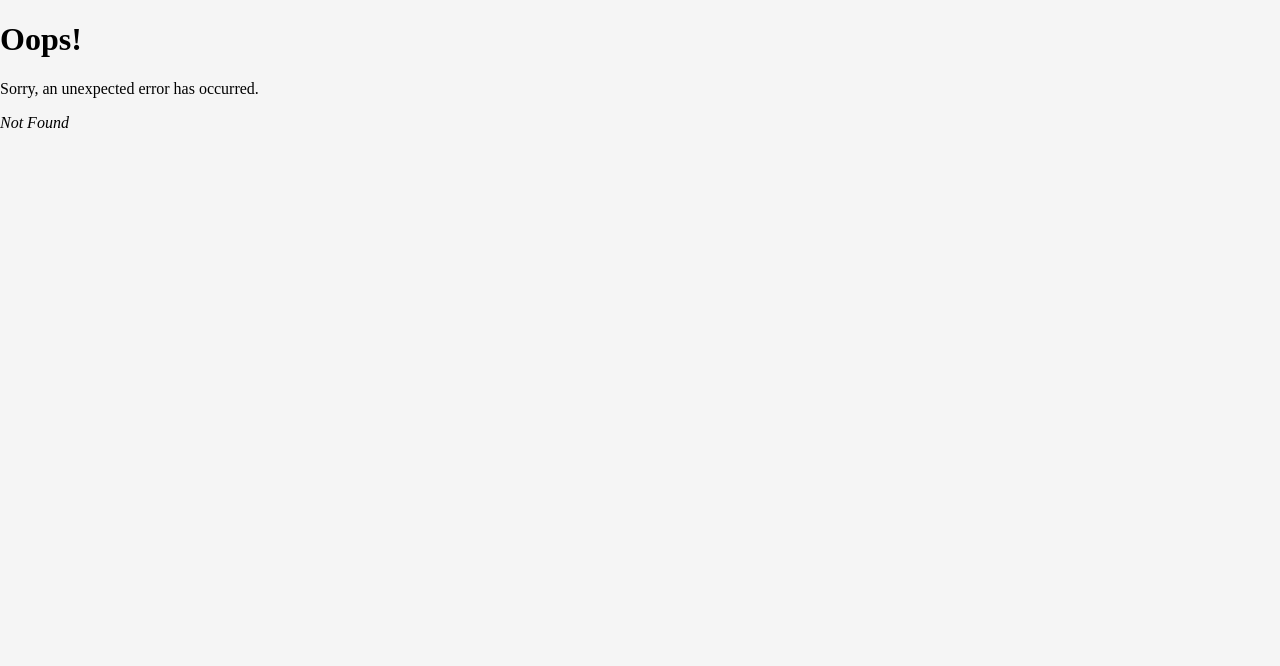
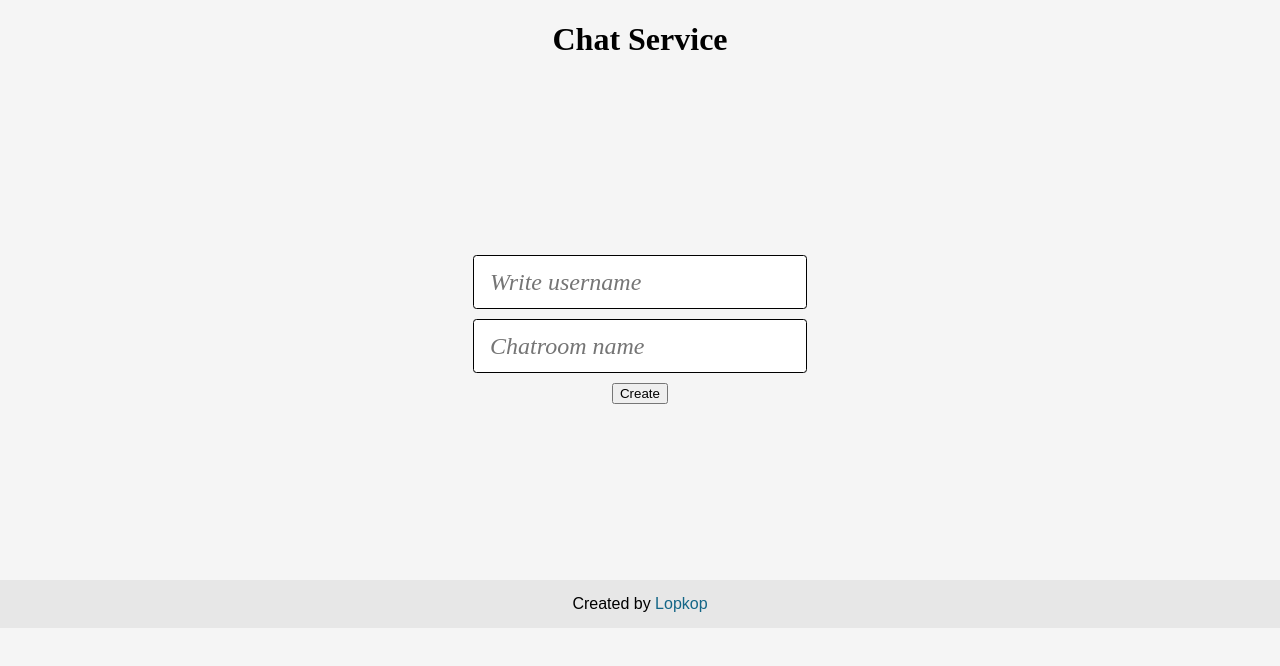
Before and after one commit to Lopkop/Lemur, a React (Create React App) app in the folder frontend/: page /create_chat in a window 1280 px wide. Before the commit this address had no page. Shown: the top 666 px of the page. Built offline with nearby package versions, Linux system fonts and the light colour scheme.

Commit message:
changes in frontend

```diff
--- a/frontend/src/index.tsx
+++ b/frontend/src/index.tsx
@@ -1,6 +1,7 @@
 import React from 'react';
 import ReactDOM from 'react-dom/client';
-import Login from './routes/Login'
+import CreateLogin from './routes/CreateLogin'
+import ConnectLogin from './routes/ConnectLogin'
 import {
   createBrowserRouter,
   RouterProvider,
@@ -10,8 +11,13 @@ import Chat from "./routes/Chat"
 
 const router = createBrowserRouter([
   {
-    path: "/",
-    element: <Login />,
+    path: "/create_chat",
+    element: <CreateLogin />,
+    errorElement: <ErrorPage />,
+  },
+  {
+    path: "/connect_chat",
+    element: <ConnectLogin />,
     errorElement: <ErrorPage />,
   },
   {
--- /dev/null
+++ b/frontend/src/routes/CreateLogin.jsx
@@ -0,0 +1,56 @@
+import React from "react";
+import "../styles/App.css";
+import { Footer } from "../components";
+
+async function create(event) {
+    let username = document.getElementById("input-username").value;
+    let chat = document.getElementById("chat-name").value;
+    let response = await fetch("http://localhost:8000/create-chat/", {
+        method: 'POST',
+        headers: {
+        "Content-type": "application/json"
+        },
+        body: JSON.stringify({
+        "name": `${chat}`,
+        "messages": [],
+        "users": [{"name": `${username}`}]
+        })
+    }).then(response => response.json());
+
+
+    if (response.status === true) {
+        localStorage.chat = chat
+        localStorage.user = username
+        window.location.pathname = `/chat/${chat}`;
+        // todo: render new page with chat
+    }
+//     else {
+//         alert("Either username or chatroom name is incorrect");
+//     }
+}
+
+export default function Chat() {
+    return (
+        <div className="App">
+            <header>
+                <h1>Chat Service</h1>
+            </header>
+            <main>
+                <input
+                    id="input-username"
+                    className="connect-chat"
+                    type="text"
+                    placeholder="Write username"
+                />
+                <input
+                    id="chat-name"
+                    type="text"
+                    className="connect-chat"
+                    placeholder="Chatroom name"
+                />
+                <button onClick={(event) => create(event)}>Create</button>
+            </main>
+            <Footer />
+        </div>
+    );
+}
```
Also changed, not shown: frontend/src/routes/ConnectLogin.jsx (renamed from frontend/src/routes/Login.jsx).
